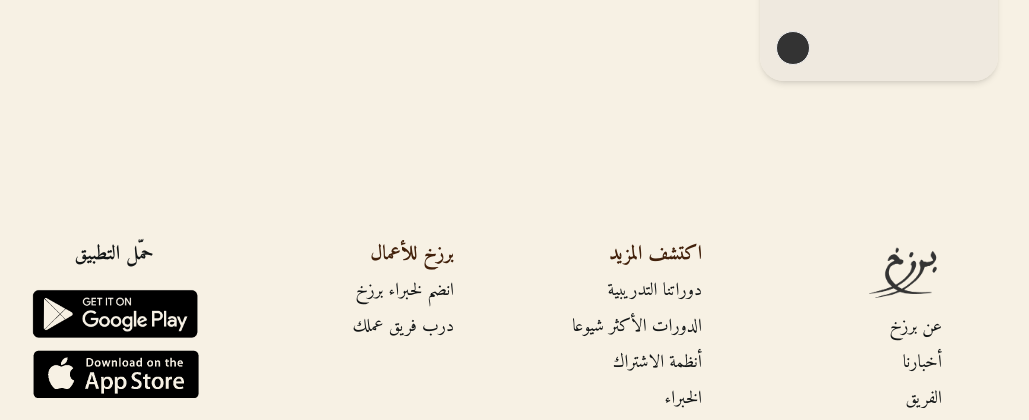
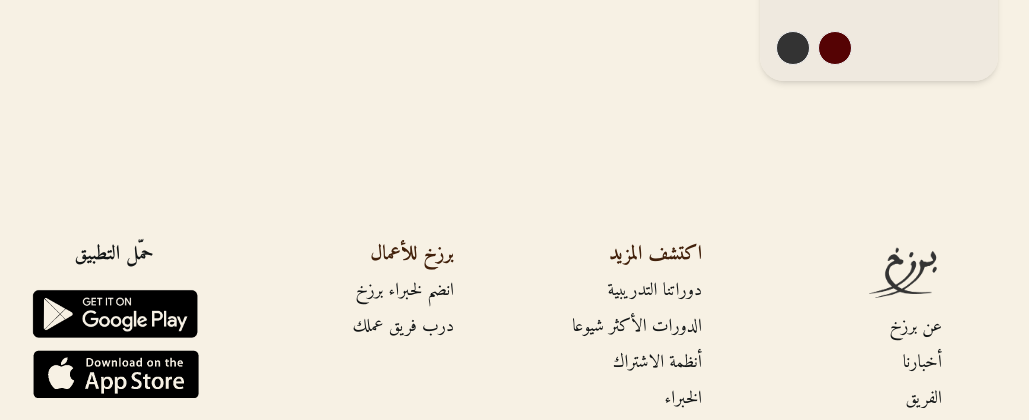
Before and after one commit to RamiKhouja/barzakh, a Laravel app: page /profile/courses in a window 1280 px wide. Shown: the part 477-897 px from the top of the page, without its empty margins (154-1183 px from the left). Run offline with Laravel 10, Linux system fonts and the light colour scheme; a user stored in the database is signed in; tables that the repository leaves empty hold one stand-in row (values such as "Sample post"); grey boxes marked "Sample" are stand-in pictures; data that the repository does not hold is empty; style sheets or scripts are compiled from the project's sources; some libraries are stand-ins or nearby versions.

Commit message:
share facebook

```diff
--- a/resources/views/components/course.blade.php
+++ b/resources/views/components/course.blade.php
@@ -72,9 +72,16 @@
                     <p class="text-base text-stone dark:text-primary-200">
                         {{$course->instructor->firstname}} {{$course->instructor->lastname}}
                     </p>
-                    <a href="/prd" class="text-gray-50 z-30 px-1.5 py-1 border border-gray-50 rounded-full bg-gray-400">
-                    <x-heroicon-s-bookmark  class="h-6 w-5"/>
-                    </a>
+                    <div class="flex justify-between items-center gap-x-2">
+                        <a href="https://www.facebook.com/sharer/sharer.php?u={{ urlencode(route('course.showUrl', ['url' => $course->url])) }}&picture={{ urlencode(asset('pictures/'.$course->image)) }}"
+                            target="_blank"
+                            class="text-gray-50 z-30 px-1.5 py-1.5 border border-gray-50 rounded-full bg-bordo flex items-center space-x-1">
+                            <x-heroicon-s-share class="h-5 w-5"/>
+                        </a>
+                        <a href="/prd" class="text-gray-50 z-30 px-1.5 py-1 border border-gray-50 rounded-full bg-gray-400">
+                            <x-heroicon-s-bookmark  class="h-6 w-5"/>
+                        </a>
+                    </div>
                 </div>
             </div>
         </div>
```
